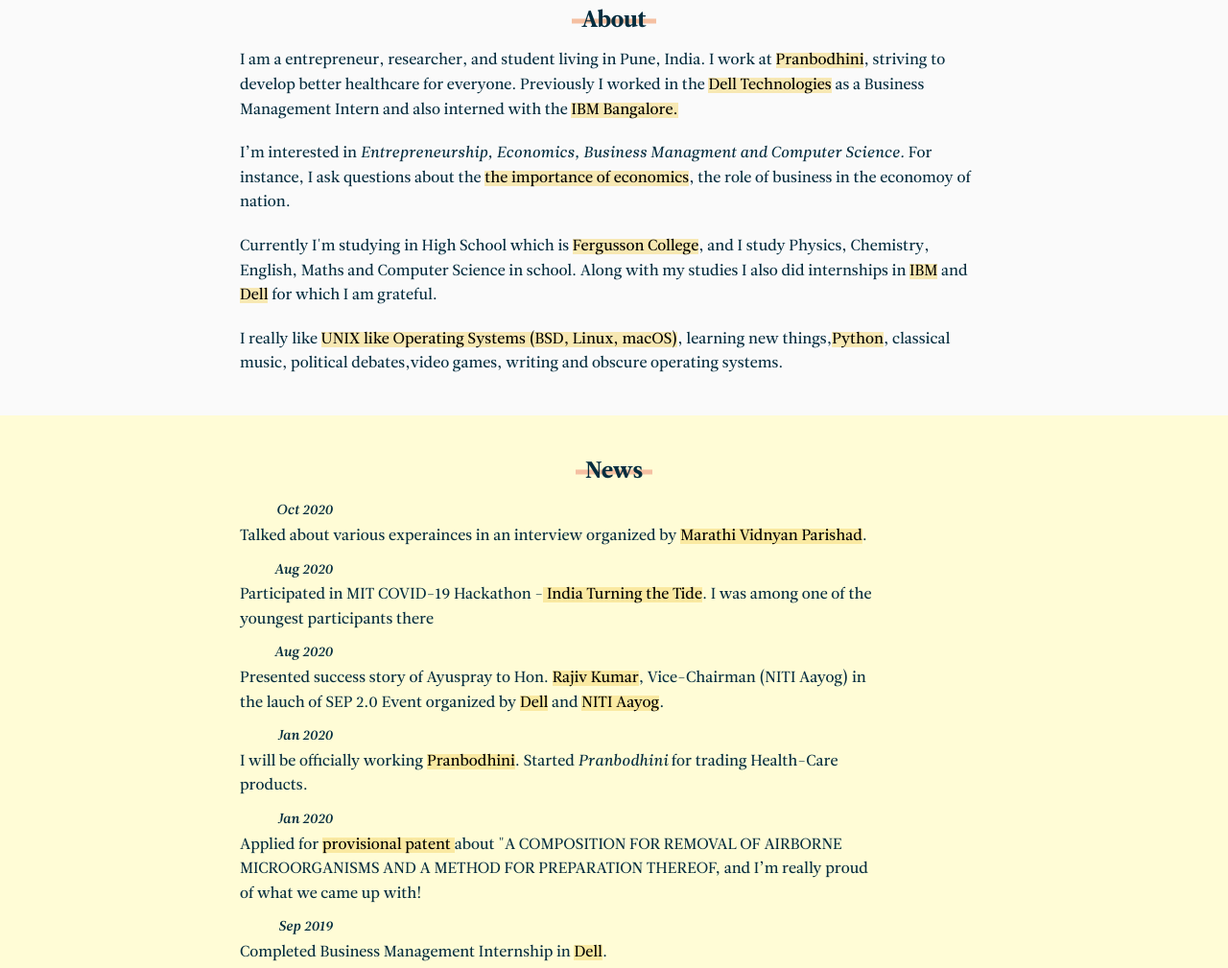
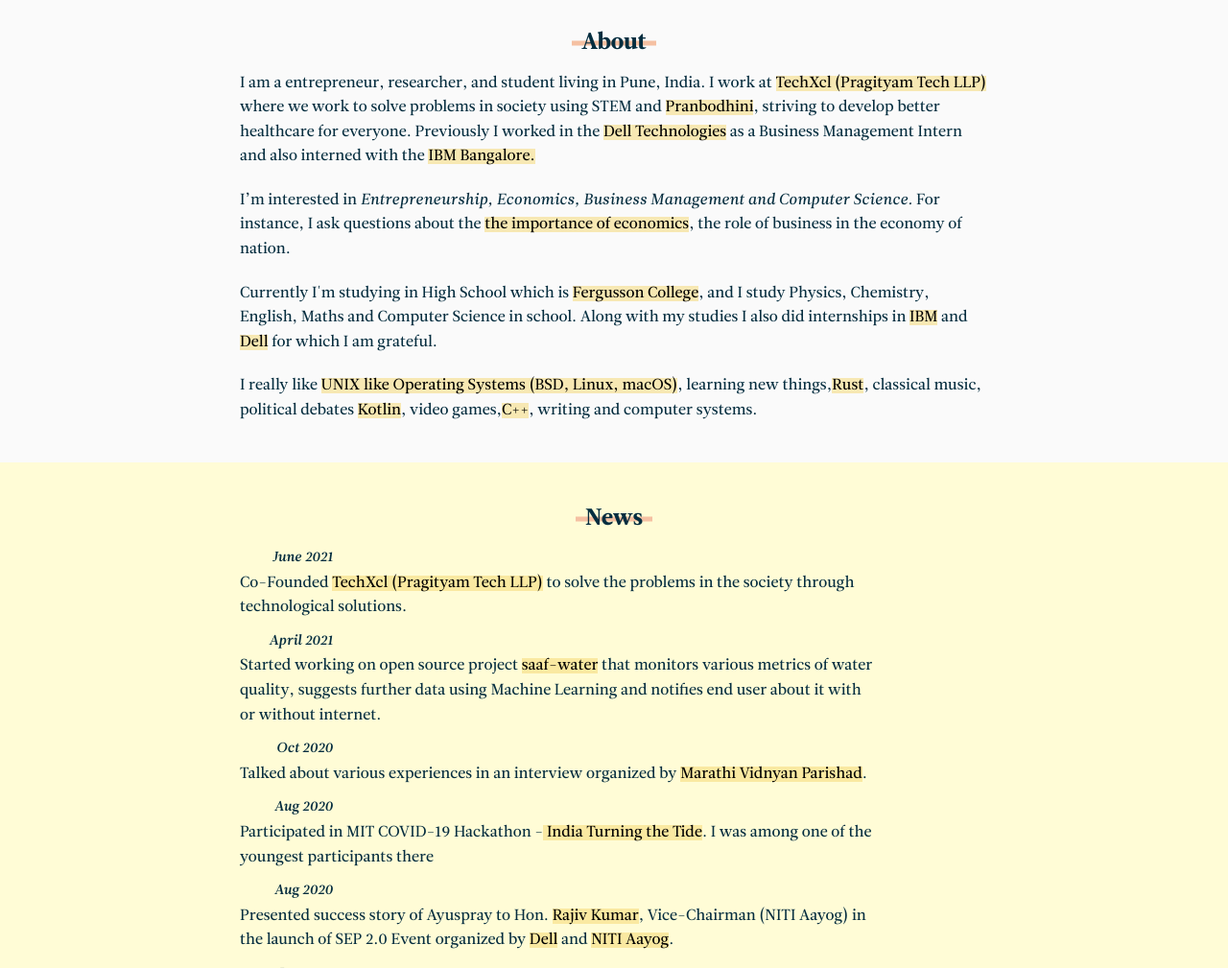
Before and after one commit to jehhhh/jayaherkar.github.io, a website: page index.html in a window 1280 px wide. Shown: the part 465-1474 px from the top of the page at 96% size. Drawn offline with Linux system fonts and the light colour scheme.

Commit message:
Added news and some changes

```diff
--- a/index.html
+++ b/index.html
@@ -17,10 +17,11 @@
         <div class="header__intro">
             <h1 class="header__title">Jay Aherkar </h1>
             <p class="header__affiliation">Entrepreneur</p>
+            <p class="header__affiliation">TechXcl (Pragityam Tech LLP)</p>
             <p class="header__affiliation">Pranbodhini</p>
             <p class="header__pronoun">Also a student :)</p>
             <p class="header__contact">^_^@jeh.co.in<br>
-            Fingerprint- 0C17 21F6 669A 7D97 A4A2 1CB4 2B36 82A6 83BB F0F9
+            Fingerprint- A7B9 F01B 7AC8 E207 79DC BB2F 5DDB 3E73 BDA8 4827
             </p>
             <ul class="header__links list-unstyled list-inline">
                 <li><a href="assets/cv-jay.pdf" class="no-highlight"><i aria-hidden="true" title="CV"
@@ -50,33 +51,49 @@
         <section class="about">
             <div class="container">
                 <h2 class="section-title">About</h2>
-                <p>I am a entrepreneur, researcher, and student living in Pune, India. I work at <a
+                <p>I am a entrepreneur, researcher, and student living in Pune, India. I work at <a href="https://docs.google.com/presentation/d/1Wwnb4NHKqQ156TTm1PgaXj9g122IjI9TgdVzRPT48Gk/edit?usp=sharing">TechXcl (Pragityam Tech LLP)</a> where we work to solve problems in society using STEM and <a
                         href="https://www.linkedin.com/company/pranbodhini">Pranbodhini</a>, striving to develop better healthcare for
                     everyone. Previously I worked in the <a
                         href="https://www.dell.com/">Dell Technologies</a> as a Business Management Intern and also interned with the <a
                         href="https://www.ibm.com/">IBM Bangalore.</a></p>
-                <p>I&rsquo;m interested in <em>Entrepreneurship, Economics, Business Managment and Computer Science.</em>
+                <p>I&rsquo;m interested in <em>Entrepreneurship, Economics, Business Management and Computer Science.</em>
                 For instance, I ask questions about the
-                <a href="https://online.hbs.edu/blog/post/5-reasons-why-you-should-study-economics">the importance of economics</a>, the role of business in the economoy of nation.</p>
+                <a href="https://online.hbs.edu/blog/post/5-reasons-why-you-should-study-economics">the importance of economics</a>, the role of business in the economy of nation.</p>
                 <p>Currently I'm studying in High School which is  <a href="https://www.fergusson.edu">Fergusson
                         College</a>, and I study Physics, Chemistry, English, Maths and Computer Science in school.
                    Along with my studies I also did internships in <a
                         href="https://ibm.com/">IBM</a> and
                     <a href="https://dell.com">Dell</a> for which I am grateful.
                 <p>I really like <a href="https://en.wikipedia.org/wiki/Unix">UNIX like Operating Systems (BSD, Linux, macOS)</a>, learning new things,<a
-                        href="https://www.python.org/">Python</a>,
-                    classical music, political debates,video games, writing and obscure operating systems.</p>
+                        href="https://www.rust-lang.org/">Rust</a>,
+                    classical music, political debates <a href="https://kotlinlang.org/">Kotlin</a>,
+                    video games,<a href="https://isocpp.org/">C++</a>, writing and computer systems.</p>
             </div>
         </section>
         <section id="news" class="news">
             <div class="container">
                 <h2 class="section-title">News</h2>
                 <dl>
+
+            <dt class ="news__item-date">
+                <p>June 2021</p>
+            </dt>
+            <dd class="news__item-description">
+                <p>Co-Founded <a href="https://docs.google.com/presentation/d/1Wwnb4NHKqQ156TTm1PgaXj9g122IjI9TgdVzRPT48Gk/edit?usp=sharing">TechXcl (Pragityam Tech LLP)</a> to solve the problems in the society through technological solutions.</p>
+            </dd>
+
+            <dt class ="news__item-date">
+                <p>April 2021</p>
+            </dt>
+            <dd class="news__item-description">
+                <p>Started working on open source project <a href="https://github.com/saaf-water">saaf-water</a> that monitors various metrics of water quality, suggests further data using Machine Learning and notifies end user about it with or without internet.</p>
+            </dd>
+
 			<dt class="news__item-date">
                         <p>Oct 2020</p>
                     </dt>
                     <dd class="news__item-description">
-                        <p>Talked about various experainces in an interview organized by <a href = "https://www.facebook.com/watch/?v=353369489423165"> Marathi Vidnyan Parishad</a>.</p>
+                        <p>Talked about various experiences in an interview organized by <a href = "https://www.facebook.com/watch/?v=353369489423165"> Marathi Vidnyan Parishad</a>.</p>
                     </dd>
 			<dt class="news__item-date">
                         <p>Aug 2020</p>
@@ -88,7 +105,7 @@
                         <p>Aug 2020</p>
                     </dt>
                     <dd class="news__item-description">
-                        <p>Presented success story of Ayuspray to Hon. <a href = "https://twitter.com/RajivKumar1">Rajiv Kumar</a>, Vice-Chairman (NITI Aayog) in the lauch of SEP 2.0 Event organized by <a href = "https://dell.com"> Dell</a> and <a href = "https://niti.gov.in/"> NITI Aayog</a>.</p>
+                        <p>Presented success story of Ayuspray to Hon. <a href = "https://twitter.com/RajivKumar1">Rajiv Kumar</a>, Vice-Chairman (NITI Aayog) in the launch of SEP 2.0 Event organized by <a href = "https://dell.com"> Dell</a> and <a href = "https://niti.gov.in/"> NITI Aayog</a>.</p>
                     </dd>
                     <dt class="news__item-date">
                         <p>Jan 2020</p>
@@ -121,13 +138,13 @@
                         <p>June 2019</p>
                     </dt>
                     <dd class="news__item-description">
-                        <p>Comleted my high school diploma which is  <a href="https://mahahsscboard.in/">SSC Examination</a> with 4.0 GPA</p>
+                        <p>Completed my high school diploma which is  <a href="https://mahahsscboard.in/">SSC Examination</a> with 4.0 GPA</p>
                     </dd>
                     <dt class="news__item-date">
                         <p>Jan 2019</p>
                     </dt>
                     <dd class="news__item-description">
-                        <p>Recieved TOP INNOVATIONS OF 2017 ATL MARATHON award by <a href="https://www.dell.com">Dell</a> and <a href = "https://www.learninglinksindia.org/"> Learning Links Foundation</a>.</p>
+                        <p>Received TOP INNOVATIONS OF 2017 ATL MARATHON award by <a href="https://www.dell.com">Dell</a> and <a href = "https://www.learninglinksindia.org/"> Learning Links Foundation</a>.</p>
                     </dd>
                     <dt class="news__item-date">
                         <p>Nov 2018</p>
```
Also changed, not shown: 2 other files.
